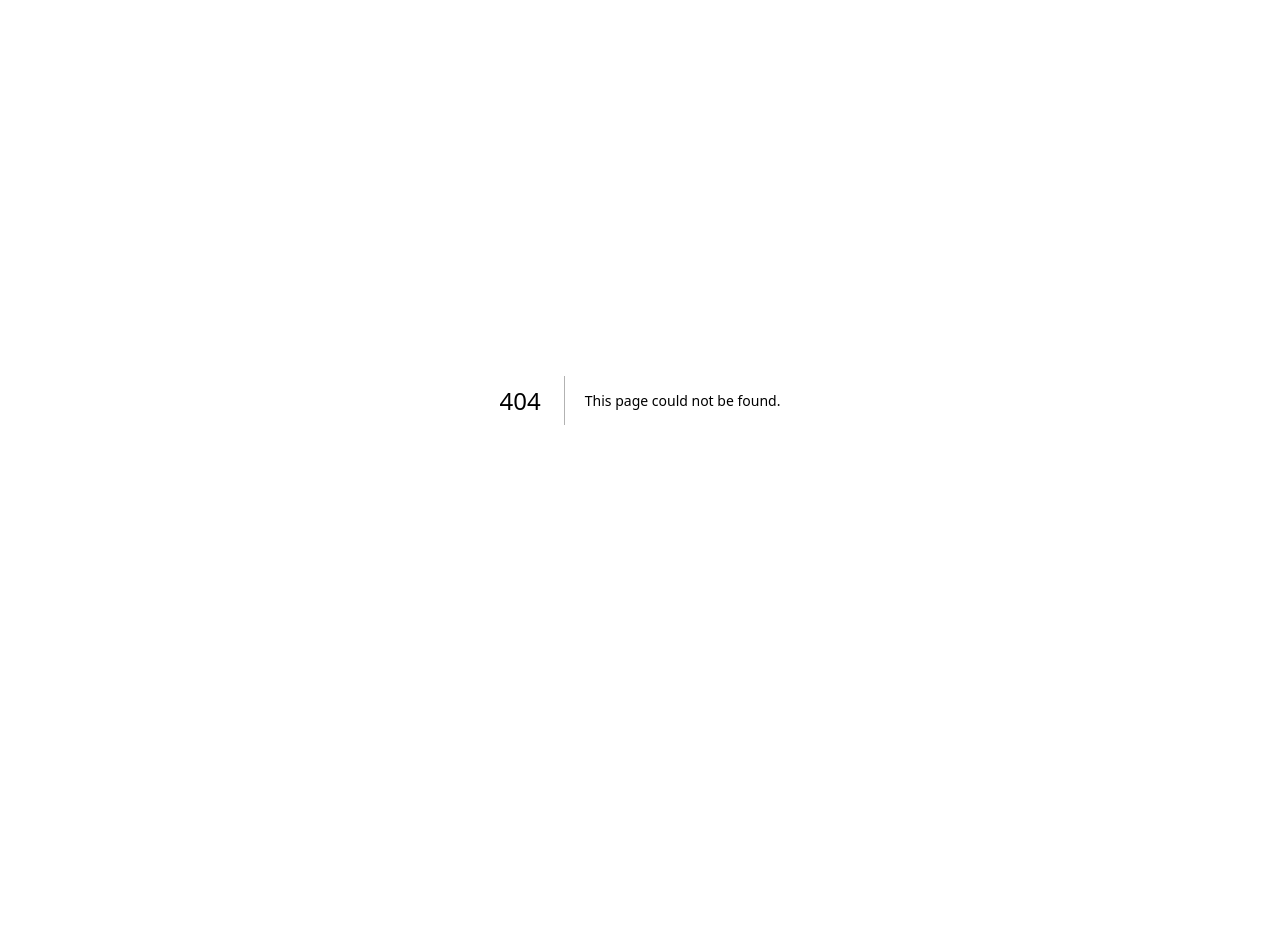
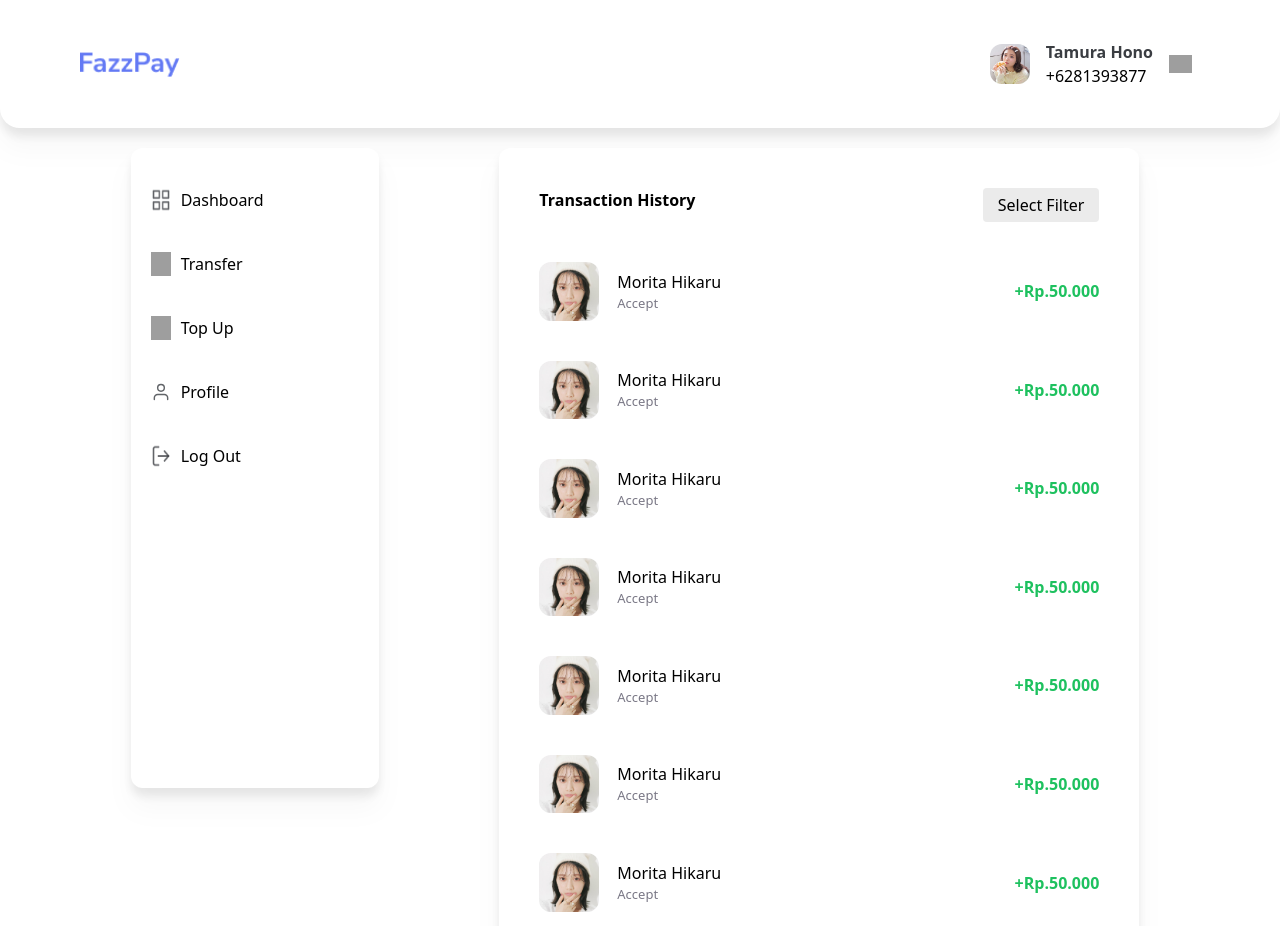
Before and after one commit to aberizuki/FazzPay_FE, a Next.js app: page /history in a window 1280 px wide. Before the commit this address had no page. Shown: the top 926 px of the page. Before the commit the page ends 800 px from the top, so only its background shows below. Built offline with nearby package versions, Linux system fonts and the light colour scheme; grey boxes are pictures that could not be loaded.

Commit message:
update : history & transfer receive

```diff
--- a/src/app/component/navigation.js
+++ b/src/app/component/navigation.js
@@ -25,7 +25,7 @@ export default function Navigation() {
             height={20}
             className="mr-[10px]"
           />
-          <Link href="/transferConfirm">
+          <Link href="/transferReceiver">
             <button className="hover:text-[#6379F4] hover:font-bold click:font-bold click:text-[#6379F4]">
               Transfer
             </button>
--- /dev/null
+++ b/src/app/history/page.js
@@ -0,0 +1,142 @@
+import Navigation from "../component/navigation";
+import Header from "../component/header/Header";
+import Footer from "../component/footer/footer";
+import Image from "next/image";
+
+export default function History() {
+  return (
+    <>
+      <Header />
+      <div className="flex h-[100vh] justify-evenly p-[50px] sm:p-[20px]">
+        <section className="hidden sm:flex w-[20%] rounded-xl bg-white drop-shadow-xl h-[80vh]">
+          <Navigation />
+        </section>
+        <section className="w-[50vw] mx-[10px]">
+          <div className="bg-white rounded-xl drop-shadow-xl">
+            <div className="p-5 w-[100%]">
+              <div className="flex justify-between m-5">
+                <div className="font-bold">Transaction History</div>
+                <button className="px-[15px] py-[5px] rounded bg-[#3A3D42] bg-opacity-[10%] ">
+                  Select Filter
+                </button>
+              </div>
+              <div className="flex p-[20px] items-center justify-between">
+                <div className="flex items-center">
+                  <Image
+                    className="rounded-xl mr-2"
+                    src="/runrun.png"
+                    width={60}
+                    height={60}
+                    alt=""
+                  />
+                  <div className="mx-[10px]">
+                    <div>Morita Hikaru</div>
+                    <div className="text-[#7A7886] text-[13px]">Accept</div>
+                  </div>
+                </div>
+                <div className="font-semibold text-[#1EC15F]">+Rp.50.000</div>
+              </div>
+              <div className="flex p-[20px] items-center justify-between">
+                <div className="flex items-center">
+                  <Image
+                    className="rounded-xl mr-2"
+                    src="/runrun.png"
+                    width={60}
+                    height={60}
+                    alt=""
+                  />
+                  <div className="mx-[10px]">
+                    <div>Morita Hikaru</div>
+                    <div className="text-[#7A7886] text-[13px]">Accept</div>
+                  </div>
+                </div>
+                <div className="font-semibold text-[#1EC15F]">+Rp.50.000</div>
+              </div>
+              <div className="flex p-[20px] items-center justify-between">
+                <div className="flex items-center">
+                  <Image
+                    className="rounded-xl mr-2"
+                    src="/runrun.png"
+                    width={60}
+                    height={60}
+                    alt=""
+                  />
+                  <div className="mx-[10px]">
+                    <div>Morita Hikaru</div>
+                    <div className="text-[#7A7886] text-[13px]">Accept</div>
+                  </div>
+                </div>
+                <div className="font-semibold text-[#1EC15F]">+Rp.50.000</div>
+              </div>
+              <div className="flex p-[20px] items-center justify-between">
+                <div className="flex items-center">
+                  <Image
+                    className="rounded-xl mr-2"
+                    src="/runrun.png"
+                    width={60}
+                    height={60}
+                    alt=""
+                  />
+                  <div className="mx-[10px]">
+                    <div>Morita Hikaru</div>
+                    <div className="text-[#7A7886] text-[13px]">Accept</div>
+                  </div>
+                </div>
+                <div className="font-semibold text-[#1EC15F]">+Rp.50.000</div>
+              </div>
+              <div className="flex p-[20px] items-center justify-between">
+                <div className="flex items-center">
+                  <Image
+                    className="rounded-xl mr-2"
+                    src="/runrun.png"
+                    width={60}
+                    height={60}
+                    alt=""
+                  />
+                  <div className="mx-[10px]">
+                    <div>Morita Hikaru</div>
+                    <div className="text-[#7A7886] text-[13px]">Accept</div>
+                  </div>
+                </div>
+                <div className="font-semibold text-[#1EC15F]">+Rp.50.000</div>
+              </div>
+              <div className="flex p-[20px] items-center justify-between">
+                <div className="flex items-center">
+                  <Image
+                    className="rounded-xl mr-2"
+                    src="/runrun.png"
+                    width={60}
+                    height={60}
+                    alt=""
+                  />
+                  <div className="mx-[10px]">
+                    <div>Morita Hikaru</div>
+                    <div className="text-[#7A7886] text-[13px]">Accept</div>
+                  </div>
+                </div>
+                <div className="font-semibold text-[#1EC15F]">+Rp.50.000</div>
+              </div>
+              <div className="flex p-[20px] items-center justify-between">
+                <div className="flex items-center">
+                  <Image
+                    className="rounded-xl mr-2"
+                    src="/runrun.png"
+                    width={60}
+                    height={60}
+                    alt=""
+                  />
+                  <div className="mx-[10px]">
+                    <div>Morita Hikaru</div>
+                    <div className="text-[#7A7886] text-[13px]">Accept</div>
+                  </div>
+                </div>
+                <div className="font-semibold text-[#1EC15F]">+Rp.50.000</div>
+              </div>
+            </div>
+          </div>
+        </section>
+      </div>
+      <Footer />
+    </>
+  );
+}
--- a/src/app/home/page.js
+++ b/src/app/home/page.js
@@ -18,7 +18,7 @@ export default function Home() {
               <h1 className="mb-[10px] text-[#FFFFFF] text-[50px]">
                 Rp120.000
               </h1>
-              <h1 className="text-[#FFFFFF]">+6282112801436</h1>
+              <h1 className="text-[#FFFFFF]">+6281393877</h1>
             </div>
             <div>
               <button className="text-white font-bold block w-[100%] border-[1px] px-[30px] py-[10px] rounded mb-[50px] bg-[#6379F426] hover:bg-white hover:text-[#6379F4]">
--- /dev/null
+++ b/src/app/transferReceiver/page.js
@@ -0,0 +1,104 @@
+import Navigation from "../component/navigation";
+import Header from "../component/header/Header";
+import Footer from "../component/footer/footer";
+import Image from "next/image";
+
+export default function Transfer() {
+  return (
+    <>
+      <Header />
+      <div className="flex h-[100vh] justify-evenly p-[50px] sm:p-[20px]">
+        <section className="hidden sm:flex w-[20%] rounded-xl bg-white drop-shadow-xl h-[80vh]">
+          <Navigation />
+        </section>
+        <section className="w-[100vh] mx-[10px]">
+          <div className="bg-white rounded-xl drop-shadow-xl">
+            <div className="p-5 w-[100%]">
+              <h1 className="py-[10px] font-bold">Search Recevier</h1>
+              <input
+                placeholder="Search Recivier Here"
+                className="w-[100%] rounded-xl bg-[#3A3D42] bg-opacity-[10%] px-[10px] h-[60px] mb-7"
+              />
+              <div className="flex justify-between p-[10px] bg-white rounded-lg my-[10px] drop-shadow-md mb-6 h-[100px]">
+                <div className="flex items-center">
+                  <Image
+                    className="rounded-xl mr-2"
+                    src="/runrun.png"
+                    width={60}
+                    height={60}
+                    alt=""
+                  />
+                  <div className="mx-[10px]">
+                    <div>Morita Hikaru</div>
+                    <div className="text-[#7A7886] text-[13px]">Accept</div>
+                  </div>
+                </div>
+              </div>
+              <div className="flex justify-between p-[10px] bg-white rounded-lg my-[10px] drop-shadow-md mb-6 h-[100px]">
+                <div className="flex items-center">
+                  <Image
+                    className="rounded-xl mr-2"
+                    src="/runrun.png"
+                    width={60}
+                    height={60}
+                    alt=""
+                  />
+                  <div className="mx-[10px]">
+                    <div>Morita Hikaru</div>
+                    <div className="text-[#7A7886] text-[13px]">Accept</div>
+                  </div>
+                </div>
+              </div>
+              <div className="flex justify-between p-[10px] bg-white rounded-lg my-[10px] drop-shadow-md mb-6 h-[100px]">
+                <div className="flex items-center">
+                  <Image
+                    className="rounded-xl mr-2"
+                    src="/runrun.png"
+                    width={60}
+                    height={60}
+                    alt=""
+                  />
+                  <div className="mx-[10px]">
+                    <div>Morita Hikaru</div>
+                    <div className="text-[#7A7886] text-[13px]">Accept</div>
+                  </div>
+                </div>
+              </div>
+              <div className="flex justify-between p-[10px] bg-white rounded-lg my-[10px] drop-shadow-md mb-6 h-[100px]">
+                <div className="flex items-center">
+                  <Image
+                    className="rounded-xl mr-2"
+                    src="/runrun.png"
+                    width={60}
+                    height={60}
+                    alt=""
+                  />
+                  <div className="mx-[10px]">
+                    <div>Morita Hikaru</div>
+                    <div className="text-[#7A7886] text-[13px]">Accept</div>
+                  </div>
+                </div>
+              </div>
+              <div className="flex justify-between p-[10px] bg-white rounded-lg my-[10px] drop-shadow-md mb-6 h-[100px]">
+                <div className="flex items-center">
+                  <Image
+                    className="rounded-xl mr-2"
+                    src="/runrun.png"
+                    width={60}
+                    height={60}
+                    alt=""
+                  />
+                  <div className="mx-[10px]">
+                    <div>Morita Hikaru</div>
+                    <div className="text-[#7A7886] text-[13px]">Accept</div>
+                  </div>
+                </div>
+              </div>
+            </div>
+          </div>
+        </section>
+      </div>
+      <Footer />
+    </>
+  );
+}
```
